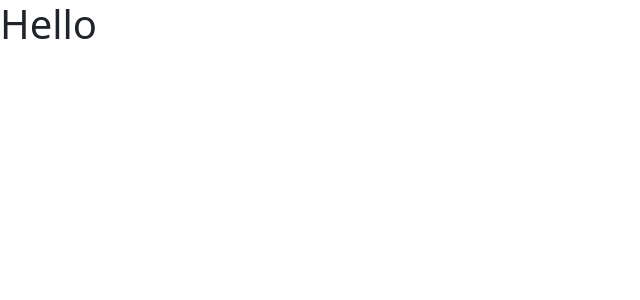
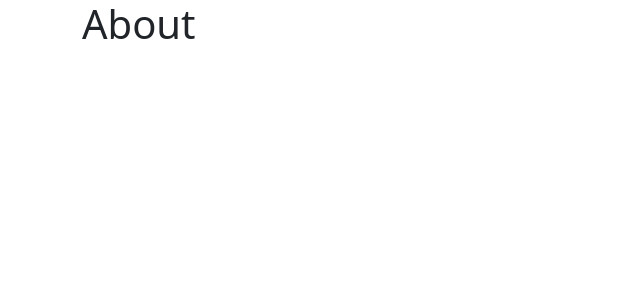
Before and after one commit to pinkjagnie/shopping-cart-typescript, a React (Vite) app: page /about in a window 1280 px wide. Shown: the top 300 px of the page, without its empty margins (0-640 px from the left). Built offline with nearby package versions, Linux system fonts and the light colour scheme.

Commit message:
Setup of routing & core pages

```diff
--- a/src/App.tsx
+++ b/src/App.tsx
@@ -1,8 +1,21 @@
-import React from "react"
+import React from "react";
+import { Route, Routes } from "react-router-dom";
+
+import { Container } from "react-bootstrap";
+
+import Home from "./pages/Home";
+import Store from "./pages/Store";
+import About from "./pages/About";
 
 const App: React.FC = () => {
   return (
-   <h1>Hello</h1>
+   <Container className="mb-4">
+    <Routes>
+      <Route path="/" element={<Home />} />
+      <Route path="/store" element={<Store />} />
+      <Route path="/about" element={<About />} />
+    </Routes>
+   </Container>
   )
 }
 
--- a/src/main.tsx
+++ b/src/main.tsx
@@ -1,11 +1,15 @@
 import React from 'react'
 import ReactDOM from 'react-dom/client'
 import App from './App'
+
+import { BrowserRouter } from 'react-router-dom';
 
 import "bootstrap/dist/css/bootstrap.min.css";
 
 ReactDOM.createRoot(document.getElementById('root') as HTMLElement).render(
   <React.StrictMode>
-    <App />
+    <BrowserRouter>
+      <App />
+    </BrowserRouter>
   </React.StrictMode>,
 )
--- /dev/null
+++ b/src/pages/About.tsx
@@ -0,0 +1,9 @@
+import React from "react";
+
+const About: React.FC = () => {
+  return(
+    <h1>About</h1>
+  )
+};
+
+export default About;
--- /dev/null
+++ b/src/pages/Home.tsx
@@ -0,0 +1,9 @@
+import React from "react";
+
+const Home: React.FC = () => {
+  return(
+    <h1>Home</h1>
+  )
+};
+
+export default Home;
--- /dev/null
+++ b/src/pages/Store.tsx
@@ -0,0 +1,9 @@
+import React from "react";
+
+const Store: React.FC = () => {
+  return(
+    <h1>Store</h1>
+  )
+};
+
+export default Store;
```
